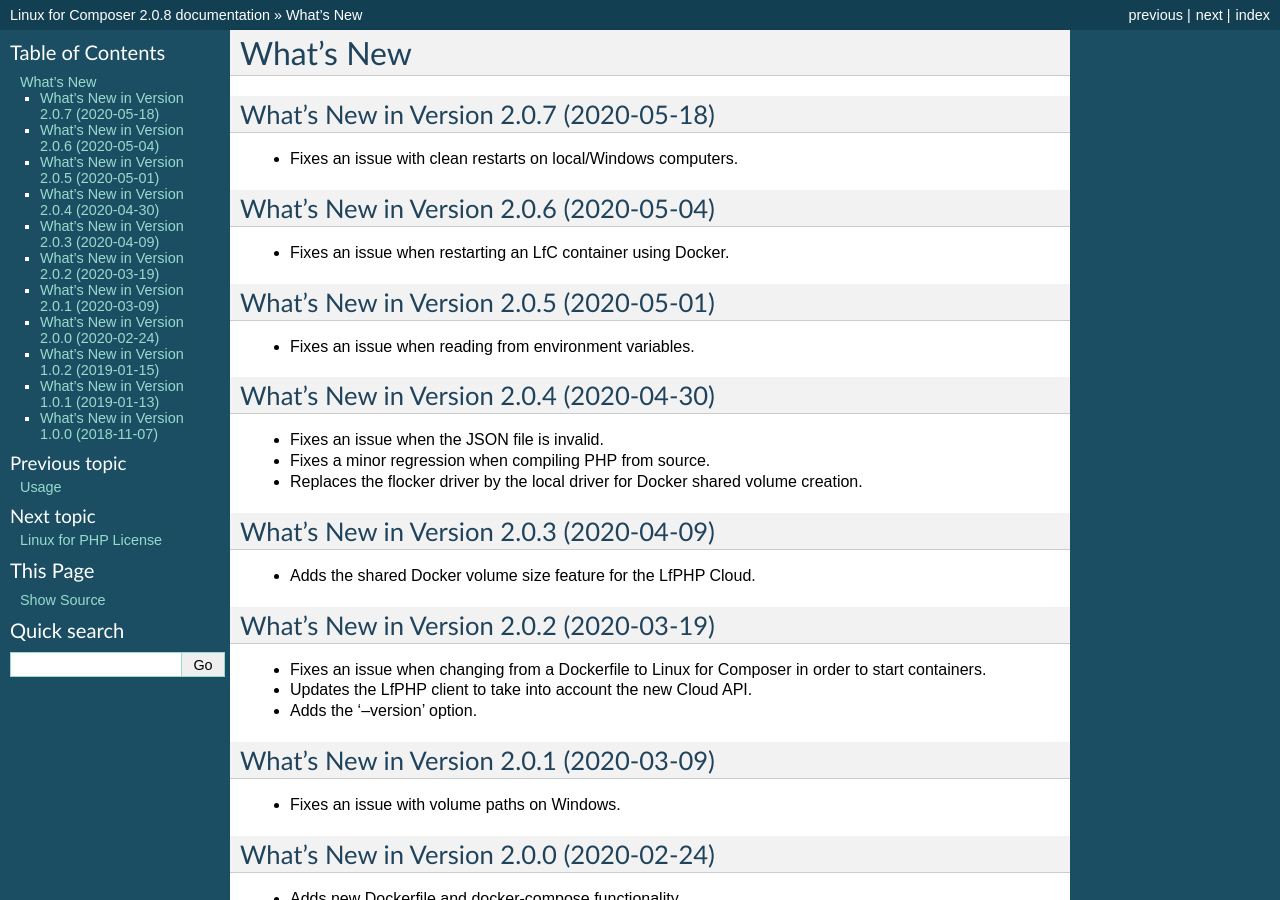
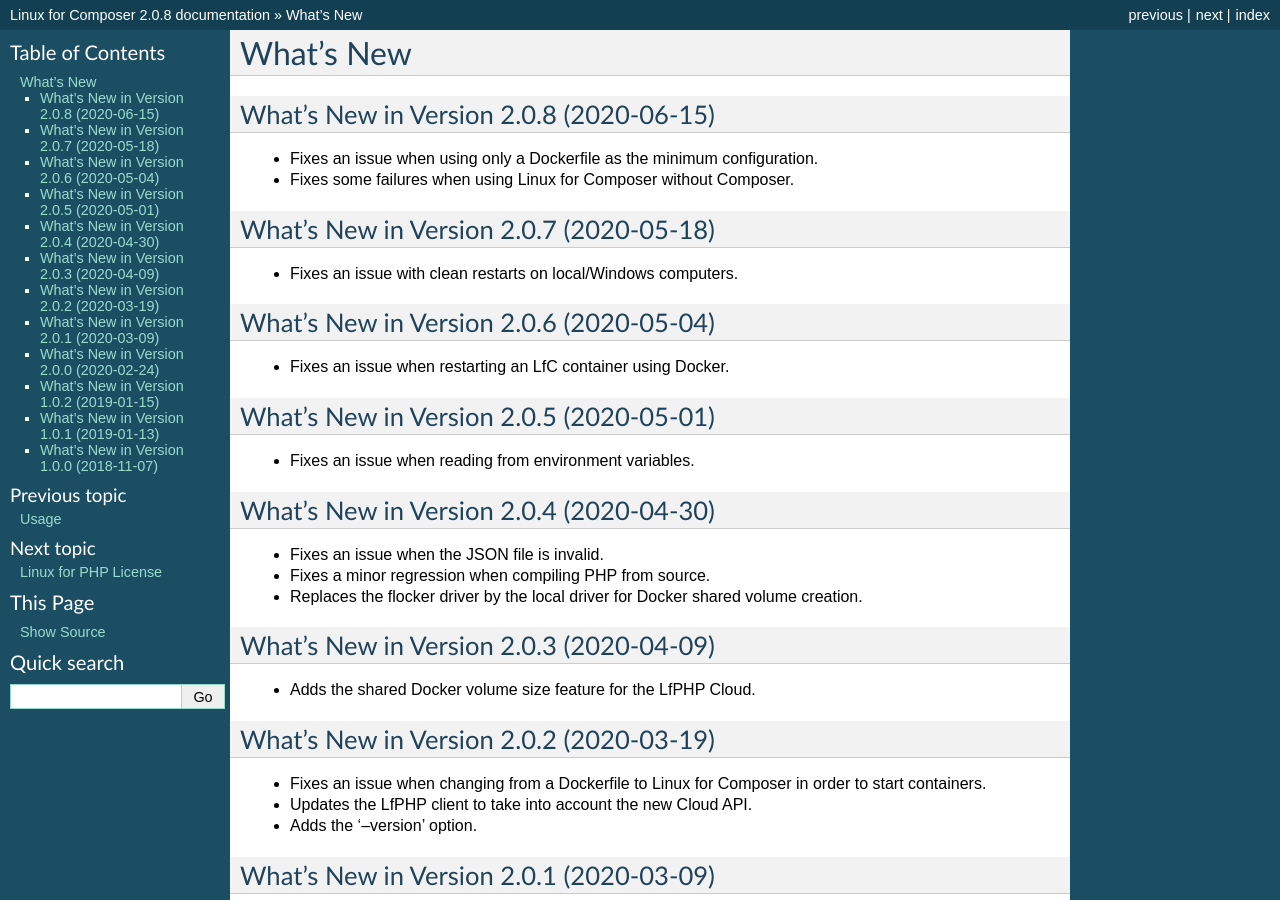
Before and after one commit to linuxforphp/linuxforcomposer, a Sphinx documentation site: the page built from docs/whats_new.rst, in a window 1280 px wide and 900 px high. Built offline with Sphinx 7.4.7, drawn with Linux system fonts in a browser that asks for light colours.

Commit message:
2020-06-15 AC: Updates the user documentation.

```diff
--- a/docs/whats_new.rst
+++ b/docs/whats_new.rst
@@ -2,6 +2,13 @@
 
 What's New
 ==========
+
+
+What's New in Version 2.0.8 (2020-06-15)
+----------------------------------------
+
+* Fixes an issue when using only a Dockerfile as the minimum configuration.
+* Fixes some failures when using Linux for Composer without Composer.
 
 
 What's New in Version 2.0.7 (2020-05-18)
```
